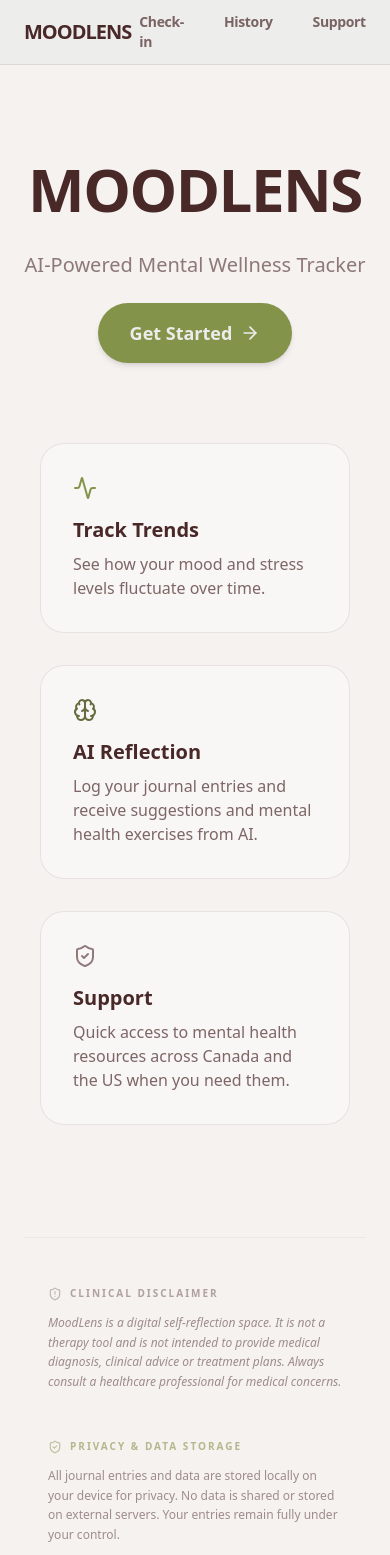
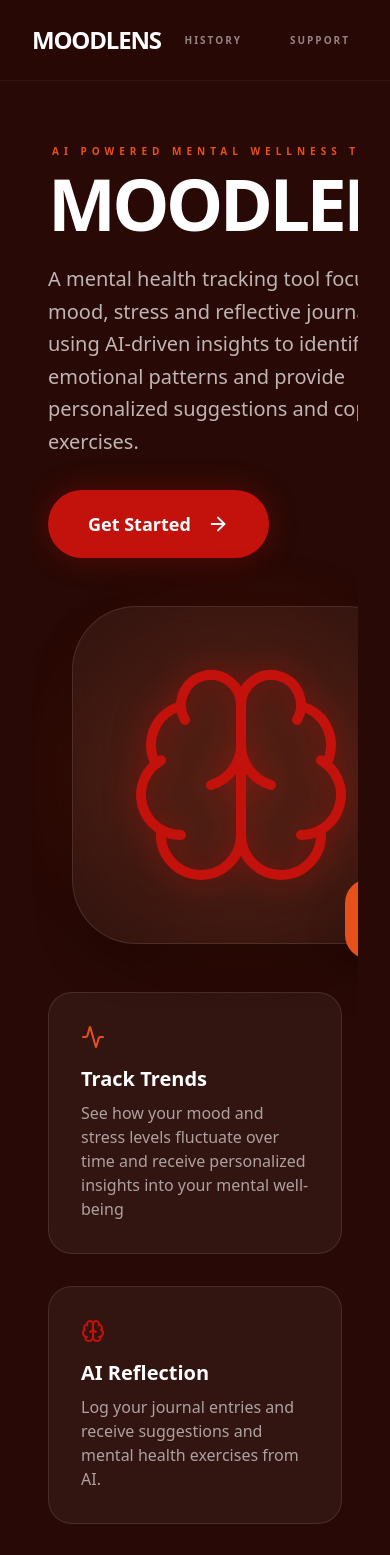
Before and after one commit to Maheen012/MoodLens, a React (Vite) app in the folder frontend/: page / in a window 390 px wide. Shown: the top 1555 px of the page. Built offline with nearby package versions, Linux system fonts and the light colour scheme.

Commit message:
Improved UI aesthetics

```diff
--- a/frontend/src/App.jsx
+++ b/frontend/src/App.jsx
@@ -1,4 +1,4 @@
-import { BrowserRouter as Router, Routes, Route, Link } from 'react-router-dom';
+import { BrowserRouter as Router, Routes, Route, Link, useLocation } from 'react-router-dom';
 import Home from './pages/Home';
 import CheckIn from './pages/CheckIn';
 import History from './pages/History';
@@ -6,7 +6,10 @@ import Support from './pages/Support';
 
 function NavLink({ to, children }) {
   return (
-    <Link to={to} className="text-[#492828]/70 hover:text-[#492828] transition-colors text-sm font-bold tracking-tight px-2 py-1">
+    <Link
+      to={to}
+      className="text-white/50 hover:text-[#E6501B] transition-all text-[10px] font-black uppercase tracking-[0.2em] px-2 py-1"
+    >
       {children}
     </Link>
   );
@@ -15,21 +18,28 @@ function NavLink({ to, children }) {
 export default function App() {
   return (
     <Router>
-      <div className="min-h-screen bg-[#F5F2F0] text-[#492828] selection:bg-[#84934A]/20">
-        <nav className="fixed top-0 w-full z-50 border-b border-[#492828]/10 bg-[#ECECEC]/80 backdrop-blur-md">
-          <div className="max-w-[1600px] mx-auto px-6 h-16 flex items-center justify-between">
-            <Link to="/" className="text-xl font-black tracking-tighter uppercase text-[#492828]">
-              MoodLens
+      <div className="min-h-screen bg-[#280905] text-[#F5F2F0] selection:bg-[#C3110C]/30 font-sans antialiased">
+
+        <nav className="fixed top-0 w-full z-[100] border-b border-white/5 bg-[#280905]/80 backdrop-blur-xl">
+          <div className="max-w-[1600px] mx-auto px-8 h-20 flex items-center justify-between">
+
+            <Link to="/" className="text-2xl font-black tracking-tighter uppercase text-white hover:text-[#C3110C] transition-colors">
+              MoodLens<span className="text-[#C3110C]"></span>
             </Link>
-            <div className="flex gap-6">
-              <NavLink to="/checkin">Check-in</NavLink>
+            <div className="flex gap-8 items-center">
               <NavLink to="/history">History</NavLink>
               <NavLink to="/support">Support</NavLink>
+                <Link
+                to="/checkin"
+                className="hidden md:block bg-[#C3110C] hover:bg-[#E6501B] text-white text-[10px] font-black uppercase tracking-widest px-6 py-2.5 rounded-full transition-all active:scale-95 shadow-lg shadow-[#C3110C]/20"
+              >
+                New Entry
+              </Link>
             </div>
           </div>
         </nav>
 
-        <main className="pt-28 pb-20 px-6 max-w-[1600px] mx-auto">
+        <main className="pt-32 pb-20 px-8 max-w-[1600px] mx-auto">
           <Routes>
             <Route path="/" element={<Home />} />
             <Route path="/checkin" element={<CheckIn />} />
@@ -37,6 +47,8 @@ export default function App() {
             <Route path="/support" element={<Support />} />
           </Routes>
         </main>
+
+        <div className="fixed bottom-0 left-0 w-full h-[300px] bg-[#C3110C]/5 blur-[150px] -z-10 pointer-events-none" />
       </div>
     </Router>
   );
--- a/frontend/src/pages/CheckIn.jsx
+++ b/frontend/src/pages/CheckIn.jsx
@@ -44,79 +44,77 @@ export default function CheckIn() {
       <div className="grid lg:grid-cols-[380px_1fr] gap-8 items-start w-full">
 
         {/* left panel */}
-        <div className="space-y-6 lg:sticky lg:top-24">
+        <div className="space-y-6 lg:sticky lg:top-32">
 
           {/* check in form */}
-          <div className="bg-white/80 border border-[#492828]/10 p-8 rounded-[2rem] shadow-sm">
+          <div className="bg-white/5 border border-white/10 p-8 rounded-[2rem] shadow-sm backdrop-blur-md">
             <div className="flex items-center gap-3 mb-6">
-              <div className="bg-[#84934A] p-2 rounded-lg text-[#ECECEC]">
+              <div className="bg-[#C3110C] p-2 rounded-lg text-white">
                 <StickyNote size={18} />
               </div>
-              <h2 className="text-xl font-black text-[#492828] tracking-tight uppercase">Check-In</h2>
+              <h2 className="text-xl font-black text-white tracking-tight uppercase">Check-In</h2>
             </div>
 
             <form onSubmit={handleSubmit} className="space-y-6">
               <div className="space-y-3">
-                <label className="flex justify-between font-bold text-[#492828]/50 uppercase text-[9px] tracking-[0.2em]">
+                <label className="flex justify-between font-bold text-white/50 uppercase text-[9px] tracking-[0.2em]">
                   Mood <span>{mood}/10</span>
                 </label>
                 <input type="range" min="1" max="10" value={mood} onChange={(e) => setMood(e.target.value)}
-                  className="w-full h-1 bg-[#492828]/10 rounded-lg appearance-none cursor-pointer accent-[#84934A]" />
+                  className="w-full h-1 bg-white/10 rounded-lg appearance-none cursor-pointer accent-[#E6501B]" />
               </div>
 
               <div className="space-y-3">
-                <label className="flex justify-between font-bold text-[#492828]/50 uppercase text-[9px] tracking-[0.2em]">
+                <label className="flex justify-between font-bold text-white/50 uppercase text-[9px] tracking-[0.2em]">
                   Stress <span>{stress}/10</span>
                 </label>
                 <input type="range" min="1" max="10" value={stress} onChange={(e) => setStress(e.target.value)}
-                  className="w-full h-1 bg-[#492828]/10 rounded-lg appearance-none cursor-pointer accent-[#492828]" />
+                  className="w-full h-1 bg-white/10 rounded-lg appearance-none cursor-pointer accent-[#C3110C]" />
               </div>
-
-              <div className="space-y-3">
-                <label className="font-bold text-[#492828]/50 uppercase text-[9px] tracking-[0.2em]">Journal Entry</label>
+              <div className="space-y-1"> {/* Minimal parent space */}
+                <label className="block mb-4 font-bold text-white/50 uppercase text-[9px] tracking-[0.2em]">
+                  Journal Entry
+                </label>
                 <textarea
                   ref={textAreaRef}
                   value={journal}
                   onChange={(e) => setJournal(e.target.value)}
-                  className="w-full bg-[#ECECEC]/40 border border-[#492828]/5 rounded-xl p-4 text-[#492828] focus:bg-white focus:ring-4 focus:ring-[#84934A]/5 outline-none transition-all placeholder-[#492828]/20 text-sm min-h-[100px] leading-relaxed"
+                  className="w-full bg-white/5 border border-white/10 rounded-xl p-4 text-white focus:bg-white/10 focus:ring-4 focus:ring-[#C3110C]/20 outline-none transition-all placeholder-white/20 text-sm min-h-[100px] leading-relaxed"
                   placeholder="What's on your mind?"
                 />
               </div>
-
-              <button type="submit" className="w-full py-3.5 bg-[#492828] text-[#ECECEC] rounded-xl font-bold uppercase tracking-[0.2em] hover:bg-[#656D3F] transition-all shadow-md active:scale-[0.98] text-xs">
+              <button type="submit" className="w-full py-3.5 bg-[#C3110C] text-white rounded-xl font-bold uppercase tracking-[0.2em] hover:bg-[#E6501B] transition-all shadow-md active:scale-[0.98] text-xs">
                 {status.loading ? 'Reflecting...' : 'Log Entry'}
               </button>
             </form>
           </div>
-
-
         </div>
 
-        {/* right panel AI suggestions and exercises */}
-        <div className="bg-[#492828] p-8 md:p-12 rounded-[2.5rem] text-[#ECECEC] shadow-2xl relative min-h-[85vh] flex flex-col justify-start overflow-hidden w-full border border-white/5">
-        <Sparkles className="absolute top-10 right-10 text-[#84934A] opacity-10" size={120} />
+        {/* right panel */}
+        <div className="bg-white/5 backdrop-blur-md p-8 md:p-12 rounded-[2.5rem] text-[#F5F2F0] shadow-2xl relative min-h-[85vh] flex flex-col justify-start overflow-hidden w-full border border-white/10">
+          <Sparkles className="absolute top-10 right-10 text-[#E6501B] opacity-10" size={120} />
 
           <div className="relative z-10 w-full">
-            <div className="flex items-center gap-3 mb-10 text-[#84934A] font-black uppercase text-[10px] tracking-[0.4em]">
+            <div className="flex items-center gap-3 mb-10 text-[#E6501B] font-black uppercase text-[10px] tracking-[0.4em]">
               <MessageSquare size={16} />
-            <span>MoodLens AI</span>
+              <span>MoodLens AI Reflection</span>
             </div>
 
             {status.loading ? (
               <div className="space-y-4 animate-pulse">
-                <div className="h-3 bg-white/5 rounded-full w-full"></div>
-                <div className="h-3 bg-white/5 rounded-full w-full"></div>
-                <div className="h-3 bg-white/5 rounded-full w-full"></div>
+                <div className="h-3 bg-white/10 rounded-full w-full"></div>
+                <div className="h-3 bg-white/10 rounded-full w-3/4"></div>
+                <div className="h-3 bg-white/10 rounded-full w-full"></div>
               </div>
             ) : status.message ? (
               <div className="prose prose-invert max-w-none">
                 <ReactMarkdown
                   components={{
-                    p: ({node, ...props}) => <p className="text-base md:text-lg leading-relaxed mb-6 text-stone-300 font-light w-full" {...props} />,
-                    strong: ({node, ...props}) => <strong className="text-[#84934A] font-bold" {...props} />,
-                    li: ({node, ...props}) => <li className="text-sm mb-2 ml-4 list-disc text-stone-400" {...props} />,
+                    p: ({node, ...props}) => <p className="text-base md:text-lg leading-relaxed mb-6 text-white/80 font-medium w-full" {...props} />,
+                    strong: ({node, ...props}) => <strong className="text-[#E6501B] font-bold" {...props} />,
+                    li: ({node, ...props}) => <li className="text-sm mb-2 ml-4 list-disc text-white/60" {...props} />,
                     h1: ({node, ...props}) => <h1 className="text-3xl font-black uppercase tracking-tight mb-6 text-white w-full" {...props} />,
-                    h2: ({node, ...props}) => <h2 className="text-xl font-bold mb-4 text-[#84934A] w-full" {...props} />,
+                    h2: ({node, ...props}) => <h2 className="text-xl font-bold mb-4 text-[#E6501B] w-full" {...props} />,
                   }}
                 >
                   {status.message}
@@ -124,37 +122,38 @@ export default function CheckIn() {
               </div>
             ) : (
               <div className="flex flex-col items-start justify-start text-left space-y-3 pt-4">
-                <p className="text-sm text-stone-500 font-medium italic opacity-50 max-w-xs leading-relaxed">
-                Share your thoughts to generate  suggestions...
+                <p className="text-sm text-white/40 font-medium italic max-w-xs leading-relaxed">
+                  Share your thoughts to generate AI-driven insights and coping exercises...
                 </p>
-                <div className="w-8 h-[1px] bg-[#84934A]/20"></div>
+                <div className="w-8 h-[1px] bg-[#E6501B]/20"></div>
               </div>
             )}
           </div>
         </div>
 
       </div>
-      {/* warning*/}
+
+      {/* warning modal */}
       {showWarning && (
-        <div className="fixed inset-0 z-[100] flex items-center justify-center bg-[#492828]/70 backdrop-blur-md p-4 animate-in fade-in">
-          <div className="bg-white rounded-[3rem] p-10 max-w-md w-full shadow-2xl text-center space-y-6 animate-in zoom-in">
-            <div className="bg-red-50 w-20 h-20 rounded-full flex items-center justify-center mx-auto text-red-500">
+        <div className="fixed inset-0 z-[100] flex items-center justify-center bg-[#280905]/80 backdrop-blur-md p-4 animate-in fade-in">
+          <div className="bg-[#280905] border border-white/10 rounded-[3rem] p-10 max-w-md w-full shadow-2xl text-center space-y-6 animate-in zoom-in">
+            <div className="bg-[#C3110C]/20 w-20 h-20 rounded-full flex items-center justify-center mx-auto text-[#C3110C]">
               <AlertTriangle size={40} />
             </div>
             <div className="space-y-2">
-              <h2 className="text-2xl font-black text-[#492828] uppercase">Checking in</h2>
-              <p className="text-sm text-[#492828]/60 leading-relaxed font-medium">
+              <h2 className="text-2xl font-black text-white uppercase tracking-tighter">Checking in</h2>
+              <p className="text-sm text-white/60 leading-relaxed font-medium">
                 We've noticed you've been feeling low for a while. You're not alone. Would you like to view our support resources?
               </p>
             </div>
             <div className="flex flex-col gap-3">
               <button
                 onClick={() => navigate('/support')}
-                className="bg-[#492828] text-white py-4 rounded-2xl font-bold flex items-center justify-center gap-2"
+                className="bg-[#C3110C] hover:bg-[#E6501B] text-white py-4 rounded-2xl font-bold transition-all flex items-center justify-center gap-2"
               >
                 <HeartHandshake size={20} /> Get Support
               </button>
-              <button onClick={() => setShowWarning(false)} className="text-[10px] font-black uppercase text-[#492828]/30 pt-2">
+              <button onClick={() => setShowWarning(false)} className="text-[10px] font-black uppercase text-white/30 pt-2 hover:text-white/50 transition-colors">
                 Continue for now
               </button>
             </div>
--- a/frontend/src/pages/Home.jsx
+++ b/frontend/src/pages/Home.jsx
@@ -1,79 +1,99 @@
-import { ArrowRight, Brain, Activity, ShieldCheck, ShieldAlert } from 'lucide-react';
+import { ArrowRight, Brain, Activity, ShieldCheck, ShieldAlert, Lock, Cpu } from 'lucide-react';
 import { Link } from 'react-router-dom';
 
 export default function Home() {
   return (
-    <div className="space-y-20">
-      <section className="text-center space-y-6 pt-10">
-        <div className="flex flex-col items-center gap-4">
-          <h1 className="text-6xl font-extrabold tracking-tight max-w-4xl mx-auto leading-tight text-[#492828]">
-            MOODLENS <br/>
-          </h1>
+    <div className="space-y-12 relative overflow-hidden bg-[#280905] text-[#F5F2F0] min-h-screen">
+
+      <section className="max-w-7xl mx-auto px-4 pt-4 md:pt-8">
+        <div className="grid lg:grid-cols-2 gap-12 items-center">
+
+          {/* Left panel*/}
+          <div className="space-y-8 text-left">
+            <div className="space-y-2">
+              <span className="text-[10px] font-black uppercase tracking-[0.5em] text-[#E6501B] block ml-1">
+                AI Powered Mental Wellness Tracker
+              </span>
+              <h1 className="text-7xl md:text-8xl font-black tracking-tighter text-white leading-none">
+                MOODLENS
+              </h1>
+              <p className="text-xl text-white/70 font-medium leading-relaxed max-w-lg pt-4">
+                A mental health tracking tool focused on mood, stress and reflective journaling,
+                using AI-driven insights to identify emotional patterns and provide personalized suggestions and coping exercises.
+              </p>
+            </div>
+
+            <div className="flex flex-col sm:flex-row items-start sm:items-center gap-6">
+              <Link to="/checkin" className="group inline-flex items-center gap-4 bg-[#C3110C] text-white px-10 py-5 rounded-full font-bold text-lg transition-all hover:bg-[#E6501B] shadow-[0_0_30px_rgba(195,17,12,0.3)] hover:scale-105 active:scale-95">
+                Get Started
+                <ArrowRight size={22} className="group-hover:translate-x-1 transition-transform" />
+              </Link>
+            </div>
+          </div>
+
+          {/* right panel */}
+          <div className="relative flex justify-center items-center">
+            <div className="absolute inset-0 bg-[#E6501B]/20 blur-[80px] rounded-full scale-75 animate-pulse" />
+            <div className="relative z-10 p-12 bg-white/5 backdrop-blur-2xl border border-white/10 rounded-[4rem] shadow-2xl">
+               <Brain size={240} strokeWidth={1} className="text-[#C3110C] drop-shadow-[0_0_15px_rgba(195,17,12,0.5)]" />
+               <div className="absolute -bottom-4 -right-4 bg-[#E6501B] text-white p-6 rounded-3xl shadow-2xl">
+                 <Activity size={32} />
+               </div>
+            </div>
+          </div>
         </div>
-        <p className="text-xl text-[#492828]/60 max-w-2xl mx-auto font-medium">
-          AI-Powered Mental Wellness Tracker
-        </p>
-        <Link to="/checkin" className="inline-flex items-center gap-2 bg-[#84934A] hover:bg-[#656D3F] text-[#ECECEC] px-8 py-4 rounded-full font-bold text-lg transition-all hover:scale-105 shadow-md">
-          Get Started <ArrowRight size={20} />
-        </Link>
       </section>
 
-      <div className="grid md:grid-cols-3 gap-8 px-4">
-        {/* Trends */}
-        <Link to="/history" className="group bg-white/40 border border-[#492828]/10 p-8 rounded-3xl hover:bg-[#84934A]/10 transition-all">
-          <Activity className="text-[#84934A] mb-4 group-hover:scale-110 transition-transform" />
-          <h3 className="text-xl font-bold mb-2 text-[#492828]">Track Trends</h3>
-          <p className="text-[#492828]/70">See how your mood and stress levels fluctuate over time.</p>
+      <div className="grid md:grid-cols-3 gap-8 px-4 max-w-7xl mx-auto">
+        <Link to="/history" className="group bg-white/5 border border-white/10 p-8 rounded-3xl hover:bg-[#740A03]/20 transition-all">
+          <Activity className="text-[#E6501B] mb-4 group-hover:scale-110 transition-transform" />
+          <h3 className="text-xl font-bold mb-2 text-white">Track Trends</h3>
+          <p className="text-white/60">See how your mood and stress levels fluctuate over time and receive personalized insights into your mental well-being</p>
         </Link>
 
-        {/*  Check-in */}
-        <Link to="/checkin" className="group bg-white/40 border border-[#492828]/10 p-8 rounded-3xl hover:bg-[#84934A]/10 transition-all">
-          <Brain className="text-[#656D3F] mb-4 group-hover:scale-110 transition-transform" />
-          <h3 className="text-xl font-bold mb-2 text-[#492828]">AI Reflection</h3>
-          <p className="text-[#492828]/70">Log your journal entries and receive suggestions and mental health exercises from AI.</p>
+        <Link to="/checkin" className="group bg-white/5 border border-white/10 p-8 rounded-3xl hover:bg-[#740A03]/20 transition-all">
+          <Brain className="text-[#C3110C] mb-4 group-hover:scale-110 transition-transform" />
+          <h3 className="text-xl font-bold mb-2 text-white">AI Reflection</h3>
+          <p className="text-white/60">Log your journal entries and receive suggestions and mental health exercises from AI.</p>
         </Link>
 
-        {/* Support */}
-        <Link to="/support" className="group bg-white/40 border border-[#492828]/10 p-8 rounded-3xl hover:bg-[#84934A]/10 transition-all">
-          <ShieldCheck className="text-[#492828]/60 mb-4 group-hover:scale-110 transition-transform" />
-          <h3 className="text-xl font-bold mb-2 text-[#492828]">Support</h3>
-          <p className="text-[#492828]/70">Quick access to mental health resources across Canada and the US when you need them.</p>
+        <Link to="/support" className="group bg-white/5 border border-white/10 p-8 rounded-3xl hover:bg-[#740A03]/20 transition-all">
+          <ShieldCheck className="text-white/40 mb-4 group-hover:scale-110 transition-transform" />
+          <h3 className="text-xl font-bold mb-2 text-white">Support</h3>
+          <p className="text-white/60">Quick access to mental health resources across Canada and the US when you need them.</p>
         </Link>
       </div>
 
-      <footer className="mt-28 border-t border-[#492828]/5 pt-12 pb-16 px-6">
+      <footer className="mt-16 border-t border-white/5 pt-12 pb-16 px-6">
         <div className="max-w-5xl mx-auto">
           <div className="grid md:grid-cols-2 gap-12 items-start">
-
-            {/* Medical Disclaimer */}
             <div className="space-y-3">
               <div className="flex items-center gap-2">
-                <ShieldAlert size={14} className="text-[#492828]/30" />
-                <h4 className="text-[10px] font-black uppercase tracking-[0.2em] text-[#492828]/40">
+                <ShieldAlert size={14} className="text-white/30" />
+                <h4 className="text-[10px] font-black uppercase tracking-[0.2em] text-white/40">
                   Clinical Disclaimer
                 </h4>
               </div>
-              <p className="text-[12px] leading-relaxed text-[#492828]/50 font-medium italic">
+              <p className="text-[12px] leading-relaxed text-white/50 font-medium italic">
                 MoodLens is a digital self-reflection space. It is not a therapy tool and is not intended to provide medical diagnosis, clinical advice or treatment plans. Always consult a healthcare professional for medical concerns.
               </p>
             </div>
 
-            {/* Ethics*/}
             <div className="space-y-3">
               <div className="flex items-center gap-2">
-                <ShieldCheck size={14} className="text-[#84934A]/50" />
-                <h4 className="text-[10px] font-black uppercase tracking-[0.2em] text-[#84934A]/60">
+                <ShieldCheck size={14} className="text-[#C3110C]/50" />
+                <h4 className="text-[10px] font-black uppercase tracking-[0.2em] text-[#C3110C]/60">
                   Privacy & Data Storage
                 </h4>
               </div>
-              <p className="text-[12px] leading-relaxed text-[#492828]/50 font-medium">
-              All journal entries and data are stored locally on your device for privacy. No data is shared or stored on external servers. Your entries remain fully under your control.              </p>
+              <p className="text-[12px] leading-relaxed text-white/50 font-medium">
+                All journal entries and data are stored locally on your device for privacy. No data is shared or stored on external servers. Your entries remain fully under your control.
+              </p>
             </div>
           </div>
 
-          {/* Copyright */}
-          <div className="mt-12 pt-8 border-t border-[#492828]/5 text-center">
-            <p className="text-[9px] font-black uppercase tracking-widest text-[#492828]/20">
+          <div className="mt-12 pt-8 border-t border-white/5 text-center">
+            <p className="text-[9px] font-black uppercase tracking-widest text-white/20">
               © 2026 MoodLens
             </p>
           </div>
```
Also changed, not shown: frontend/src/pages/History.jsx (+30 -28 lines), frontend/src/pages/Support.jsx (+27 -24 lines), 1 other file (tests, documents, lock files or other folders). Lines whose indentation alone changed are shown as unchanged.
